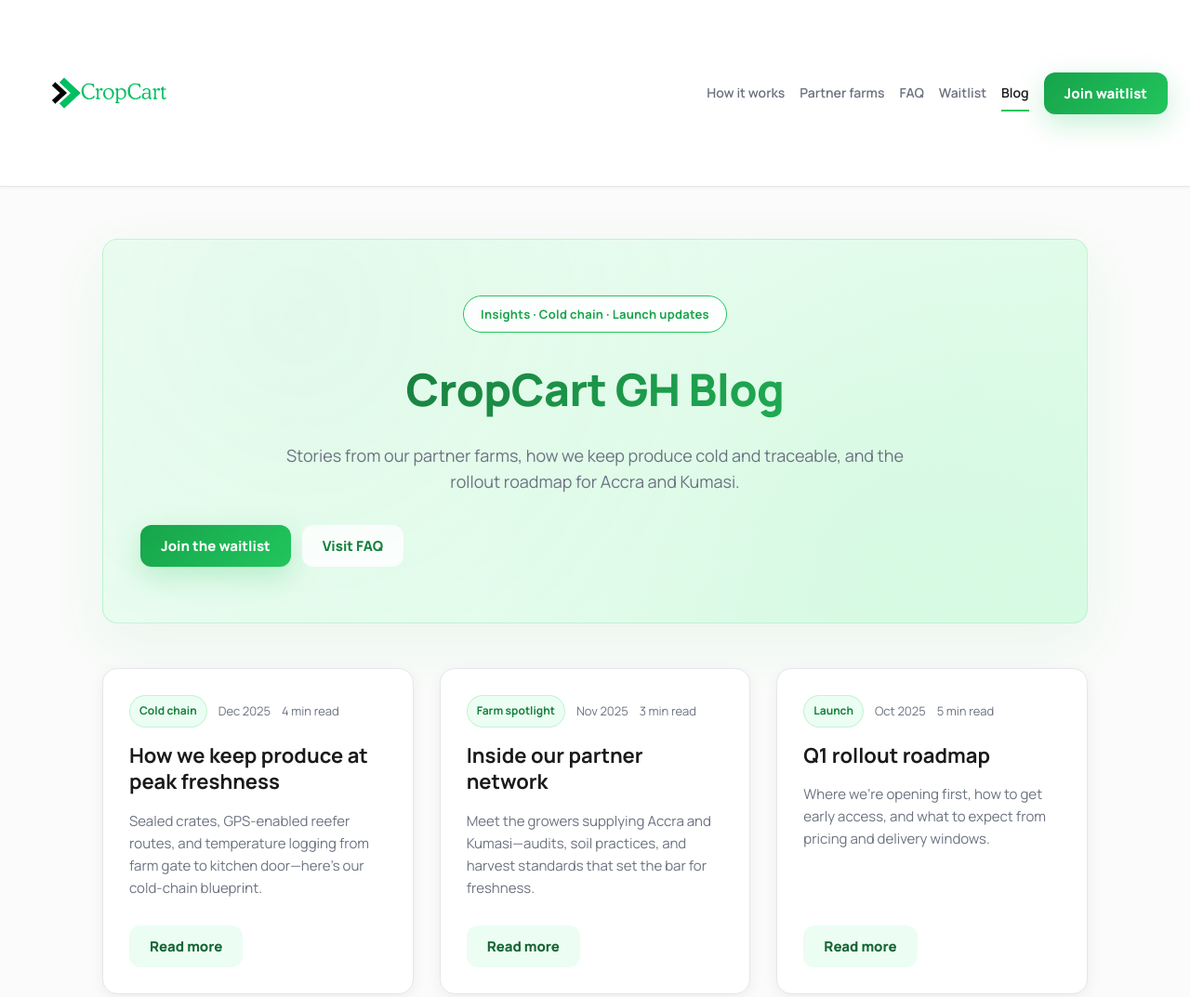
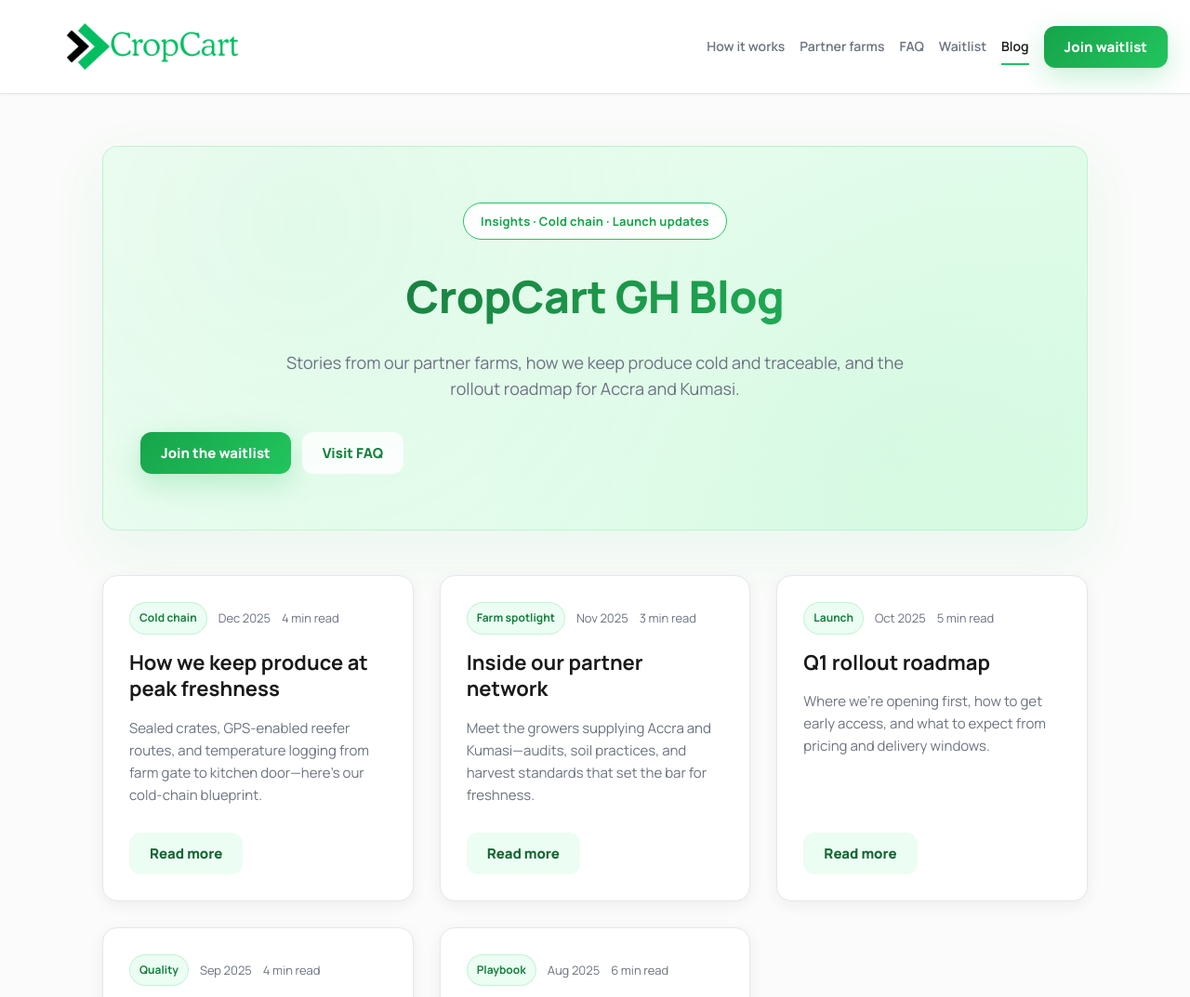
Before and after one commit to xZibit2444/CropCart, a plain HTML site: page blog.html in a window 1280 px wide. Shown: the top 1073 px of the page at 93% size. Drawn offline with Linux system fonts and the light colour scheme; a script that the page names is missing.

Commit message:
Larger logo (1100x300) in compact 100px header

```diff
--- a/blog.html
+++ b/blog.html
@@ -67,14 +67,14 @@
       align-items: center;
       justify-content: space-between;
       padding: 0 24px;
-      height: 200px;
+      height: 100px;
       gap: 16px;
     }
 
     .brand {
       display: flex;
       align-items: center;
-      height: 200px;
+      height: 100px;
       text-decoration: none;
       flex-shrink: 1;
       min-width: 0;
@@ -82,7 +82,7 @@
     .brand:hover { opacity: 0.9; }
     .brand-mark {
       width: 1100px;
-      height: 200px;
+      height: 300px;
       max-width: 100%;
       display: block;
       object-fit: contain;
```
Also changed, not shown: early-access.html (+3 -3 lines), faq.html (+3 -3 lines), farms.html (+3 -3 lines), how-it-works.html (+3 -3 lines), index.html (+3 -3 lines), waitlist.html (+3 -3 lines).
